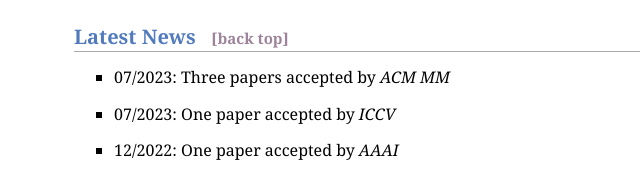
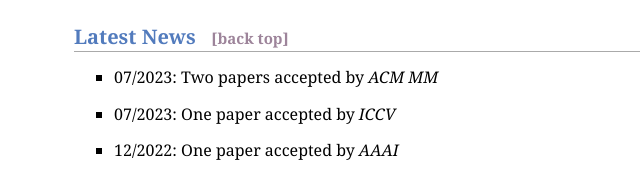
Before and after one commit to Mr-Neko/Mr-Neko.github.io, a plain HTML site: page index.html in a window 1280 px wide. Shown: the part 608-780 px from the top of the page, 118-758 px from the left. Drawn offline with Linux system fonts and the light colour scheme.

Commit message:
Update index.html

```diff
--- a/index.html
+++ b/index.html
@@ -61,7 +61,7 @@
 
 <h2>Latest News<a name="news"></a>&nbsp;&nbsp;&nbsp;<a style=" color:#9D849A; font-size:15px;" href="#top">[back top]</a></h2>
 <ul>
-  <li> 07/2023: Three papers accepted by <i>ACM MM</i></li>
+  <li> 07/2023: Two papers accepted by <i>ACM MM</i></li>
   <li> 07/2023: One paper accepted by <i>ICCV</i></li>
   <li> 12/2022: One paper accepted by <i>AAAI</i></li>
   <!-- <li> 02/2023: One paper accepted by IEEE Access</li> -->
```
